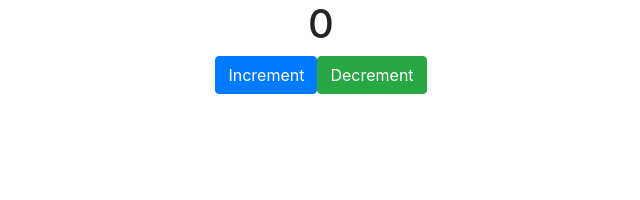
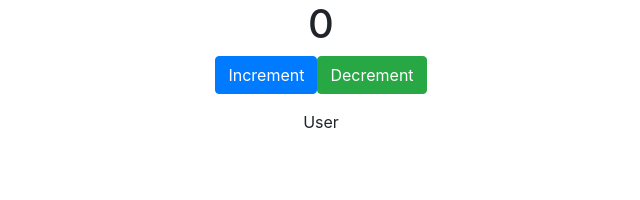
Before and after one commit to ningxiaofa/react-redux-learning, a React app: page / in a window 1280 px wide. Shown: the top 200 px of the page, without its empty margins (319-959 px from the left). Built offline with nearby package versions, Linux system fonts and the light colour scheme.

Commit message:
lesson 5 #Redux combineReducers合并redulcerl

```diff
--- a/src/App.jsx
+++ b/src/App.jsx
@@ -6,10 +6,12 @@ import { connect } from "react-redux";
 import * as counterActions from "./actions/counter";
 import { bindActionCreators } from "redux";
 
+import User from './components/user'
+
 class App extends React.Component {
   render(){
     // console.log(this.state); // null
-    console.log(this.props);
+    console.log("this.props: ", this.props); // 不知道怎么使用，就打印出来
     return (
       // 这里使用到 bootstrap 进行页面的布局, 也只是为了测试学习.
       <div className="container">
@@ -24,14 +26,18 @@ class App extends React.Component {
           <button className="btn btn-primary" onClick={() => {this.props.counterActions.increment(10)}}>Increment</button>
           <button className="btn btn-success" onClick={() => {this.props.counterActions.decrement(5)}}>Decrement</button>
         </p>
+        <User />
       </div>
     );
   }
 }
 
 const mapStateToProps = (state) => {
+  console.log(state); // out: {counter: 0, user: {}}
   return {
-    counter: state
+    // counter: state
+    // 改进： 5-3
+    counter: state.counter
   }
 }
 
--- /dev/null
+++ b/src/actions/user.js
@@ -0,0 +1,7 @@
+import {ADD_USER} from "../constants"
+
+export function addUser() {
+    return {
+        type: ADD_USER,
+    }
+}
--- /dev/null
+++ b/src/components/user.jsx
@@ -0,0 +1,13 @@
+import React from "react";
+
+export default class User extends React.Component {
+    render() {
+        return (
+            <div className="container">
+                <p className="text-center">
+                    User
+                </p>
+            </div>
+        )
+    }
+}
--- a/src/constants/index.js
+++ b/src/constants/index.js
@@ -1,3 +1,6 @@
 // counter"
 export const INCREMENT = "INCREMENT";
 export const DECREMENT = "DECREMENT";
+
+// user
+export const ADD_USER = "ADD_USER";
--- a/src/index.js
+++ b/src/index.js
@@ -2,14 +2,20 @@ import React from 'react';
 import ReactDOM from 'react-dom';
 import App from './App';
 import { createStore } from "redux";
-import reducer from './reducers/counter';
+// import reducer from './reducers/counter';
+// 改进 5-1
+import rootReducer from "./reducers"
 import { Provider } from "react-redux";
+
+
 
 // Learning useState with object
 // import UseStateObj from './components/useStateObj';
 
 // 创建Store仓库
-const store = createStore(reducer);
+// const store = createStore(reducer);
+// 改进 5-2
+const store = createStore(rootReducer);
 // 监听store数据变化
 // store.subscribe(() => {
 //   console.log("state: ", store.getState());
--- /dev/null
+++ b/src/reducers/index.js
@@ -0,0 +1,10 @@
+import {combineReducers} from "redux";
+import counter from "./counter";
+import user from "./user";
+
+const rootReducer = combineReducers({
+    counter,
+    user,
+});
+
+export default rootReducer;
--- /dev/null
+++ b/src/reducers/user.js
@@ -0,0 +1,13 @@
+import {ADD_USER} from "../constants/index"
+
+const user = (state = {}, action) => {
+    switch(action.type) {
+        case ADD_USER:
+            state.push("user"); // 不能这么操作，这里只是临时使用
+            return state;
+        default:
+            return state;
+   }
+}
+
+export default user;
```
